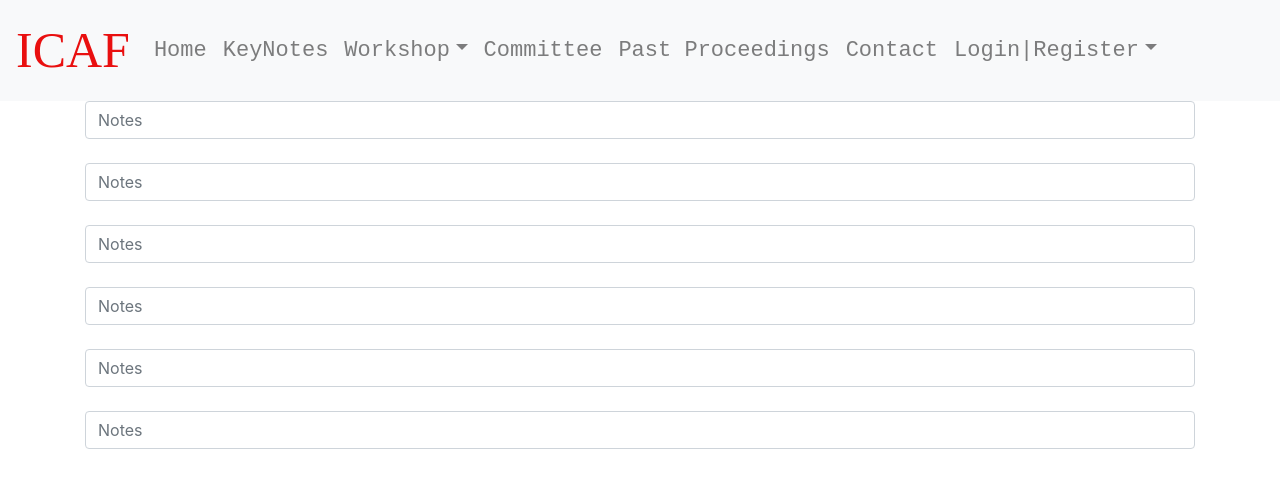
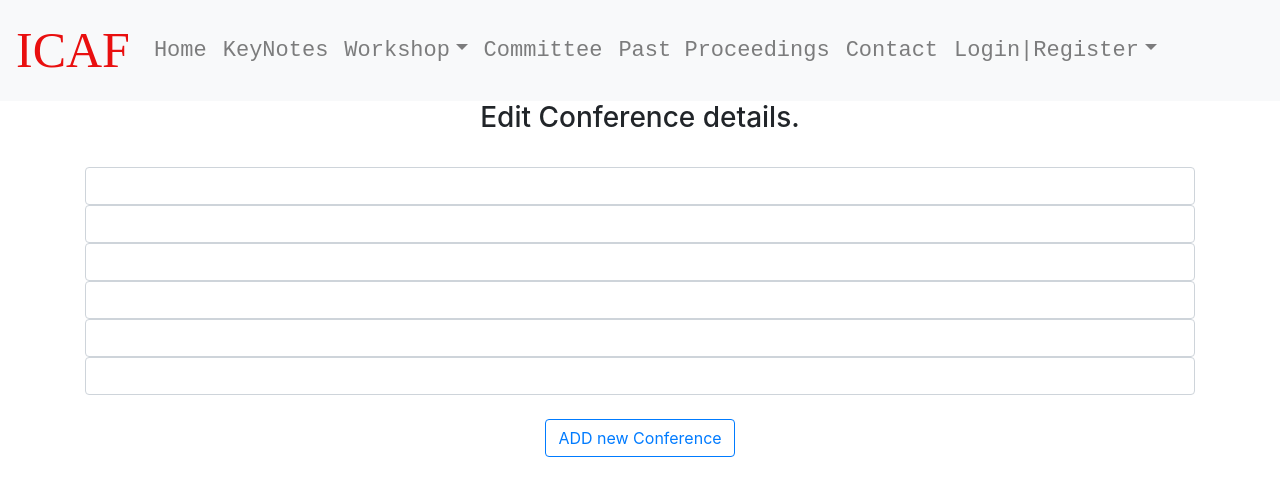
Before and after one commit to lahiruSanjeewa2971/AF-project-frontend, a React (Create React App) app: page /editConference/1 in a window 1280 px wide. Shown: the top 496 px of the page. Built offline with nearby package versions, Linux system fonts and the light colour scheme; no server answers.

Commit message:
Change some editor functions

```diff
--- a/src/App.js
+++ b/src/App.js
@@ -32,10 +32,11 @@ import Test from './Test'
 
 import {DataProvider} from '../src/components/State'
 import DetailWorkshop from './components/pages/detailWorkshop/DetailWorkshop'
-import EditConference from './components/pages/Editor/Conference/EditConference';
+//import EditConference from './components/pages/Editor/Conference/EditConference';
 import NewConference from './components/pages/Editor/Conference/NewConference';
 
 import DisplayUsers from './components/pages/Editor/UsersDisplay/DisplayUsers';
+import ViewSingleConference from './components/pages/Editor/Conference/ViewSingleConference';
 
 
 function App() {
@@ -70,7 +71,7 @@ function App() {
         <Route path="/researcher" exact component={Researcher}/>
         <Route path="/detail/:id" exact component={DetailWorkshop} />
         <Route path="/test" exact component={Test}/>
-        <Route path="/editConference/:conferenceid" exact component={EditConference} />
+        <Route path="/editConference/:conferenceid" exact component={ViewSingleConference} />
         <Route path="/newConference" exact component={NewConference}/>
         <Route path="/displayUsers" exact component={DisplayUsers}/>
 
--- a/src/components/NavBar.js
+++ b/src/components/NavBar.js
@@ -5,7 +5,7 @@ import {State} from '../../src/components/State';
 
 export default function NavBar(){
     const stateHeader = useContext(State)
-    console.log(stateHeader)
+    //console.log(stateHeader)
     return(
         <div>
             <Navbar bg="light" expand="lg">
--- a/src/components/pages/Editor/Conference/ViewConference.js
+++ b/src/components/pages/Editor/Conference/EditorAllConferenceView.js
@@ -1,24 +1,25 @@
+import React, { useState, useEffect } from 'react';
 import axios from 'axios';
-import React, {useState, useEffect} from 'react';
 import { Link } from 'react-router-dom';
 
-function ViewConference(){
-    const [postData, setPostData] = useState([]);
+function EditorAllConferenceView(){
+    const [postdata, setPostdata] = useState([]);
 
     useEffect(() => {
-        axios.get("http://localhost:8070/conference/displayall").then((res) => {
-            setPostData(res.data);
-        })
-        .catch((err) => {
+        axios.get("http://localhost:8070/conferences/displayconferences").then((res) => {
+            setPostdata(res.data);
+            console.log(postdata)
+        }).catch((err) => {
             alert(err);
         })
-    }, []);
+    }, [])
 
-    const AllConference = (props) => {
-        return (
+    //display part
+    const ListAllConferences = (props) => {
+        return(
             <div className="container">
                 <div className="p-3">
-                    <div className="col-md-8  shadow p3 mb-5 bg-white rounded" style={{
+                <div className="col-md-8  shadow p3 mb-5 bg-white rounded" style={{
                         marginTop: "20px",
                         width: "100%",
                         justifyContent: "space-around",
@@ -39,18 +40,17 @@ function ViewConference(){
                     </div>
                 </div>
             </div>
-
         )
     }
 
-    const conferenceList = postData.map((post) => {
-        return(
-            <AllConference record={post}/>
+    const conferenceAll = postdata.map((post) => {
+        return (
+            <ListAllConferences record = {post}/>
         )
     })
 
     return(
-        <div>{conferenceList}</div>
+        <div>{conferenceAll}</div>
     )
 }
-export default ViewConference;
+export default EditorAllConferenceView;
--- a/src/components/pages/Editor/Conference/EditConference.js
+++ b/src/components/pages/Editor/Conference/ViewSingleConference.js
@@ -2,11 +2,9 @@ import React, {useEffect, useState} from 'react';
 import { useParams, useHistory } from 'react-router-dom';
 import axios from "axios";
 
-
-function EditConference(){
+function ViewSingleConference(){
     const params = useParams();
 
-    //const [servicename, setServicename] = useState("");
     const [title, setTitle] = useState("");
     const [date, setDate] = useState("");
     const [location, setLocation] = useState("");
@@ -15,8 +13,7 @@ function EditConference(){
     const [status, setStatus] = useState("");
 
     useEffect(() => {
-        axios.post("http://localhost:8070/conference/getConference", {conferenceid: params.conferenceid}).then(res => {
-
+        axios.post("http://localhost:8070/adminConference/getSingleConference", {conferenceid: params.conferenceid}).then(res => {
             const postdata = res.data[0];
             setTitle(postdata.title);
             setDate(postdata.date);
@@ -24,56 +21,53 @@ function EditConference(){
             setDescription(postdata.description);
             setNote(postdata.note);
             setStatus(postdata.status);
-
         }).catch((err) => {
             console.log(err)
         })
-
     }, [])
-
-    return(
+    return (
         <div>
-
+            <h3>Edit Conference details.</h3><br/>
             <form>
                 <div className="container">
-                    <input type="text" className="form-control" id="note" placeholder="Notes" value={title}
-                    onChange={(e)=>{
+                    <input type="text" className="form-control" value={title}
+                    onChange={(e) => {
                         setTitle(e.target.value);
-                    }}/><br/>
+                    }}/>
                 </div>
                 <div className="container">
-                    <input type="text" className="form-control" id="note" placeholder="Notes" value={date}
-                    onChange={(e)=>{
+                    <input type="text" className="form-control" value={date}
+                    onChange={(e) => {
                         setDate(e.target.value);
-                    }}/><br/>
+                    }}/>
                 </div>
                 <div className="container">
-                    <input type="text" className="form-control" id="note" placeholder="Notes" value={location}
-                    onChange={(e)=>{
+                    <input type="text" className="form-control" value={location}
+                    onChange={(e) => {
                         setLocation(e.target.value);
-                    }}/><br/>
+                    }}/>
                 </div>
                 <div className="container">
-                    <input type="text" className="form-control" id="note" placeholder="Notes" value={description}
-                    onChange={(e)=>{
+                    <input type="text" className="form-control" value={description}
+                    onChange={(e) => {
                         setDescription(e.target.value);
-                    }}/><br/>
+                    }}/>
                 </div>
                 <div className="container">
-                    <input type="text" className="form-control" id="note" placeholder="Notes" value={note}
-                    onChange={(e)=>{
+                    <input type="text" className="form-control" value={note}
+                    onChange={(e) => {
                         setNote(e.target.value);
-                    }}/><br/>
+                    }}/>
                 </div>
                 <div className="container">
-                    <input type="text" className="form-control" id="note" placeholder="Notes" value={status}
-                    onChange={(e)=>{
+                    <input type="text" className="form-control" value={status}
+                    onChange={(e) => {
                         setStatus(e.target.value);
-                    }}/><br/>
-                </div>
+                    }}/>
+                </div><br/>
+                <button className="btn btn-outline-primary" >ADD new Conference</button>
             </form>
-
         </div>
     )
 }
-export default EditConference
+export default ViewSingleConference;
--- a/src/components/pages/Editor/DashBoard.js
+++ b/src/components/pages/Editor/DashBoard.js
@@ -2,7 +2,7 @@ import React from "react";
 import { Grid } from "@material-ui/core";
 import { Link } from 'react-router-dom';
 import '../../CSSs/dashboardEditor.css';
-import ViewConference from "./Conference/ViewConference";
+import EditorAllConferenceView from './Conference/EditorAllConferenceView';
 
 function DashBoard(){
     return(
@@ -17,7 +17,8 @@ function DashBoard(){
                 <Grid item xs={8} className="thirdgrid">
                     <Link to="/newConference"><button className="btn btn-outline-primary">New Conference</button></Link><br/>
                     {/*<Link to="/editor"><button className="btn btn-outline-primary">Create workshop</button><br/><br/><br/></Link>*/}
-                    <ViewConference/>
+                    {/*<ViewConference/>*/}
+                    {<EditorAllConferenceView/>}
                 </Grid>
                 <Grid item xs={1}>
                     <Link to="/displayUsers"><button className="btn btn-outline-primary">Users</button></Link><br/>
--- a/src/components/pages/Editor/UsersDisplay/DisplayUsers.js
+++ b/src/components/pages/Editor/UsersDisplay/DisplayUsers.js
@@ -6,7 +6,7 @@ function DisplayUsers(){
     const [postData, setPostData] = useState([]);
 
     useEffect(() => {
-        axios.get("http://localhost:8070/conference/displayall").then((res) => {
+        axios.get("http://localhost:8070/conference/displayallConferences").then((res) => {
             setPostData(res.data);
         })
         .catch((err) => {
```
